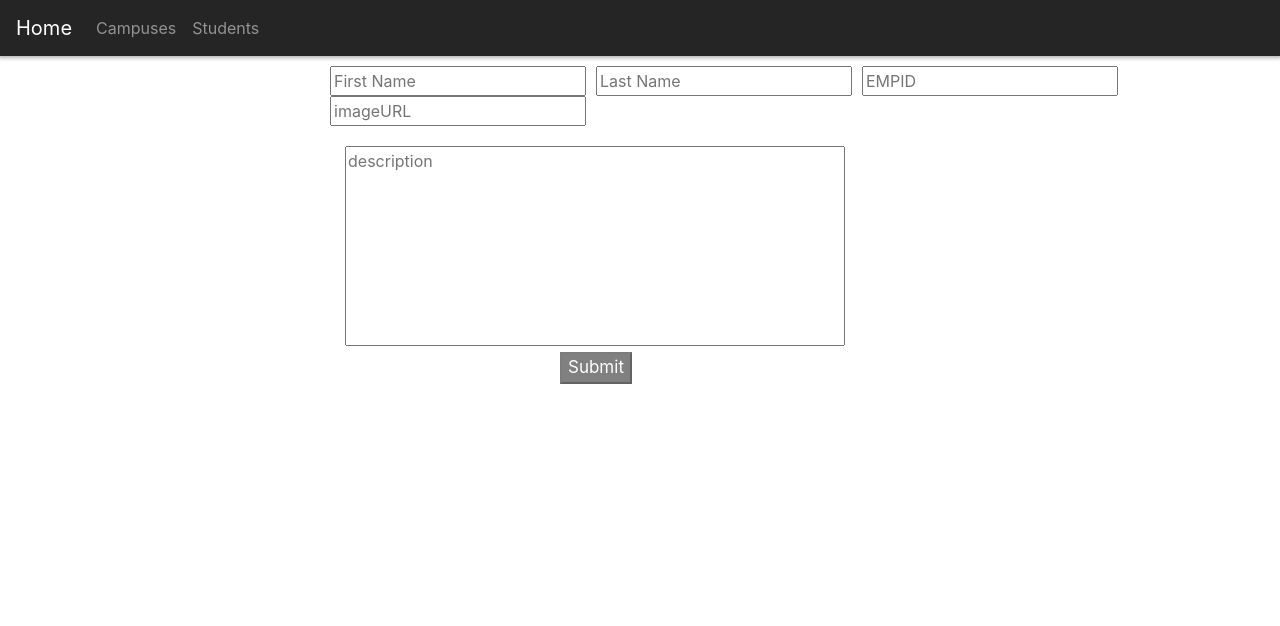
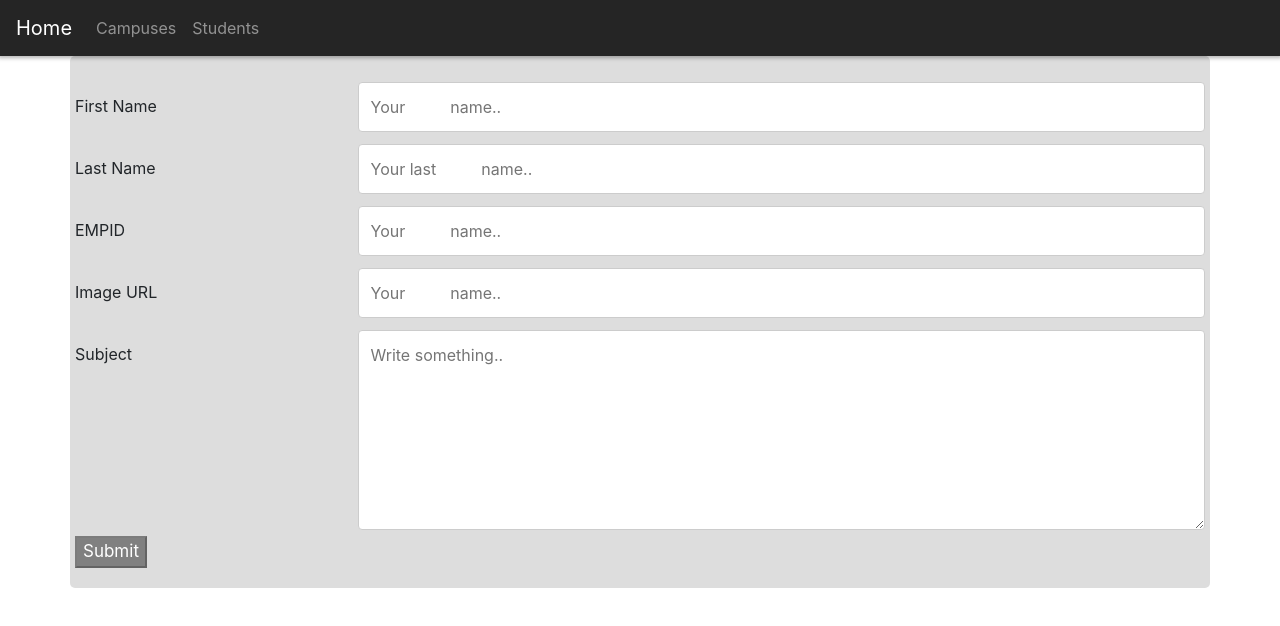
Before and after one commit to abiespinal04/ttp-project1, a React (Create React App) app in the folder FrontEnd/: page /addStudent in a window 1280 px wide. Shown: the top 626 px of the page. Built offline with nearby package versions, Linux system fonts and the light colour scheme.

Commit message:
changed the layout of the addStudent form, more styling needed

```diff
--- /dev/null
+++ b/FrontEnd/src/CSS/AddStudentScreen.css
@@ -0,0 +1,66 @@
+/* Style inputs, select elements and textareas */
+input[type="text"],
+select,
+textarea {
+  width: 100%;
+  padding: 12px;
+  border: 1px solid #ccc;
+  border-radius: 4px;
+  box-sizing: border-box;
+  resize: vertical;
+}
+
+/* Style the label to display next to the inputs */
+label {
+  padding: 12px 12px 12px 0;
+  display: inline-block;
+}
+
+/* Style the submit button */
+input[type="submit"] {
+  background-color: #4caf50;
+  color: white;
+  padding: 12px 20px;
+  border: none;
+  border-radius: 4px;
+  cursor: pointer;
+  float: right;
+}
+
+/* Style the container */
+.container {
+  border-radius: 5px;
+  background-color: #dddddd;
+  padding: 20px;
+}
+
+/* Floating column for labels: 25% width */
+.col-25 {
+  float: left;
+  width: 25%;
+  margin-top: 6px;
+}
+
+/* Floating column for inputs: 75% width */
+.col-75 {
+  float: left;
+  width: 75%;
+  margin-top: 6px;
+}
+
+/* Clear floats after the columns */
+.row:after {
+  content: "";
+  display: table;
+  clear: both;
+}
+
+/* Responsive layout - when the screen is less than 600px wide, make the two columns stack on top of each other instead of next to each other */
+@media screen and (max-width: 600px) {
+  .col-25,
+  .col-75,
+  button {
+    width: 100%;
+    margin-top: 0;
+  }
+}
--- a/FrontEnd/src/screens/AddStudentScreen.js
+++ b/FrontEnd/src/screens/AddStudentScreen.js
@@ -1,68 +1,147 @@
-import React, { Component } from 'react';
-import {Link} from 'react-router-dom'
-import {connect} from 'react-redux';
-import Axios from 'axios'
-import * as actions from '../store/actions'
-import { ADD_STUDENT, ADD_CAMPUS } from '../store/actions/types';
+import React, { Component } from "react";
+import { Link } from "react-router-dom";
+import { connect } from "react-redux";
+import Axios from "axios";
+import * as actions from "../store/actions";
+import { ADD_STUDENT, ADD_CAMPUS } from "../store/actions/types";
+import "../CSS/AddStudentScreen.css";
 
 class AddStudentScreen extends Component {
   state = {
-           firstName:'',lastName:'',EMPID:'', imageURL: '',
-           description:''
-     }
+    firstName: "",
+    lastName: "",
+    EMPID: "",
+    imageURL: "",
+    description: ""
+  };
 
-     disable={
-            isDisable:true
-     }
+  disable = {
+    isDisable: true
+  };
 
   handleAddStudent = () => {
-        this.props.AddStudent(this.state)
+    this.props.AddStudent(this.state);
     // this.props.location.handleAddStudent()
-    }
+  };
 
   render() {
     return (
       //backgroundColor:'grey',height:800
-            <div  style={{marginLeft:'25%', marginTop:10, }}  >
-                <div>
-                <input style={{marginLeft:10 }} placeholder="First Name" onChange={(event) => this.setState({firstName:event.target.value})}/>
-                <input style={{marginLeft:10 }} placeholder="Last Name" onChange={(event) => this.setState({lastName:event.target.value})}/>
-                <input maxLength={8} style={{marginLeft:10 }} placeholder="EMPID" onChange={(event) => this.setState({EMPID:event.target.value})}/>
-                <input style={{marginLeft:10 }} placeholder="imageURL" onChange={(event) => this.setState({imageURL:event.target.value})}/>
+      <div class="container">
+        <div class="row">
+          <div class="col-25">
+            <label for="fname">First Name</label>
           </div>
-                <div style={{marginLeft:25, paddingTop:20 }} >
+          <div class="col-75">
+            <input
+              type="text"
+              id="fname"
+              name="firstname"
+              placeholder="Your
+          name.."
+              onChange={event =>
+                this.setState({ firstName: event.target.value })
+              }
+            />
+          </div>
+        </div>
+        <div class="row">
+          <div class="col-25">
+            <label for="lname">Last Name</label>
+          </div>
+          <div class="col-75">
+            <input
+              type="text"
+              id="lname"
+              name="lastname"
+              placeholder="Your last
+          name.."
+              onChange={event =>
+                this.setState({ lastName: event.target.value })
+              }
+            />
+          </div>
+        </div>
+        <div class="row">
+          <div class="col-25">
+            <label for="fname">EMPID</label>
+          </div>
+          <div class="col-75">
+            <input
+              type="text"
+              id="fname"
+              name="firstname"
+              placeholder="Your
+          name.."
+              onChange={event => this.setState({ EMPID: event.target.value })}
+            />
+          </div>
+        </div>
+        <div class="row">
+          <div class="col-25">
+            <label for="fname">Image URL</label>
+          </div>
+          <div class="col-75">
+            <input
+              type="text"
+              id="fname"
+              name="firstname"
+              placeholder="Your
+          name.."
+              onChange={event => this.setState({ EMPID: event.target.value })}
+            />
+          </div>
+        </div>
+        <div class="row">
+          <div class="col-25">
+            <label for="subject">Subject</label>
+          </div>
+          <div class="col-75">
             <textarea
-                 style={{width:500, height:200}} placeholder="description" onChange={(event) => this.setState({description:event.target.value})}/>
+              id="subject"
+              name="subject"
+              placeholder="Write something.."
+              style={{ height: "200px" }}
+              onChange={event =>
+                this.setState({ description: event.target.value })
+              }
+            />
           </div>
-
-                <div style={{marginLeft:'25%'}}>
+        </div>
+        <div class="row">
           <Link
             to={{
               pathname: "/students",
-                    studentList: this.props.studentList.student,
+              studentList: this.props.studentList.student
             }}
           >
             <button
-                style={{fontSize:17,backgroundColor:'grey', color:'white'}}
-                disabled={(this.state.firstName ==='' || this.state.lastName ==='' || this.state.EMPID.length < 8)? true:false}
-                onClick = {this.handleAddStudent}
+              style={{ fontSize: 17, backgroundColor: "grey", color: "white" }}
+              disabled={
+                this.state.firstName === "" ||
+                this.state.lastName === "" ||
+                this.state.EMPID.length < 8
+                  ? true
+                  : false
+              }
+              onClick={this.handleAddStudent}
             >
               Submit
             </button>
           </Link>
         </div>
-
       </div>
     );
   }
 }
 
-const mapStateToProps = (state) => {
+const mapStateToProps = state => {
+  return {
+    studentList: state.StudentsList
+  };
+};
 
-    return{
-        studentList: state.StudentsList
-    }
-}
-
-
-export default connect(mapStateToProps,actions)(AddStudentScreen);
+export default connect(
+  mapStateToProps,
+  actions
+)(AddStudentScreen);
```
Lines whose indentation alone changed are shown as unchanged.
